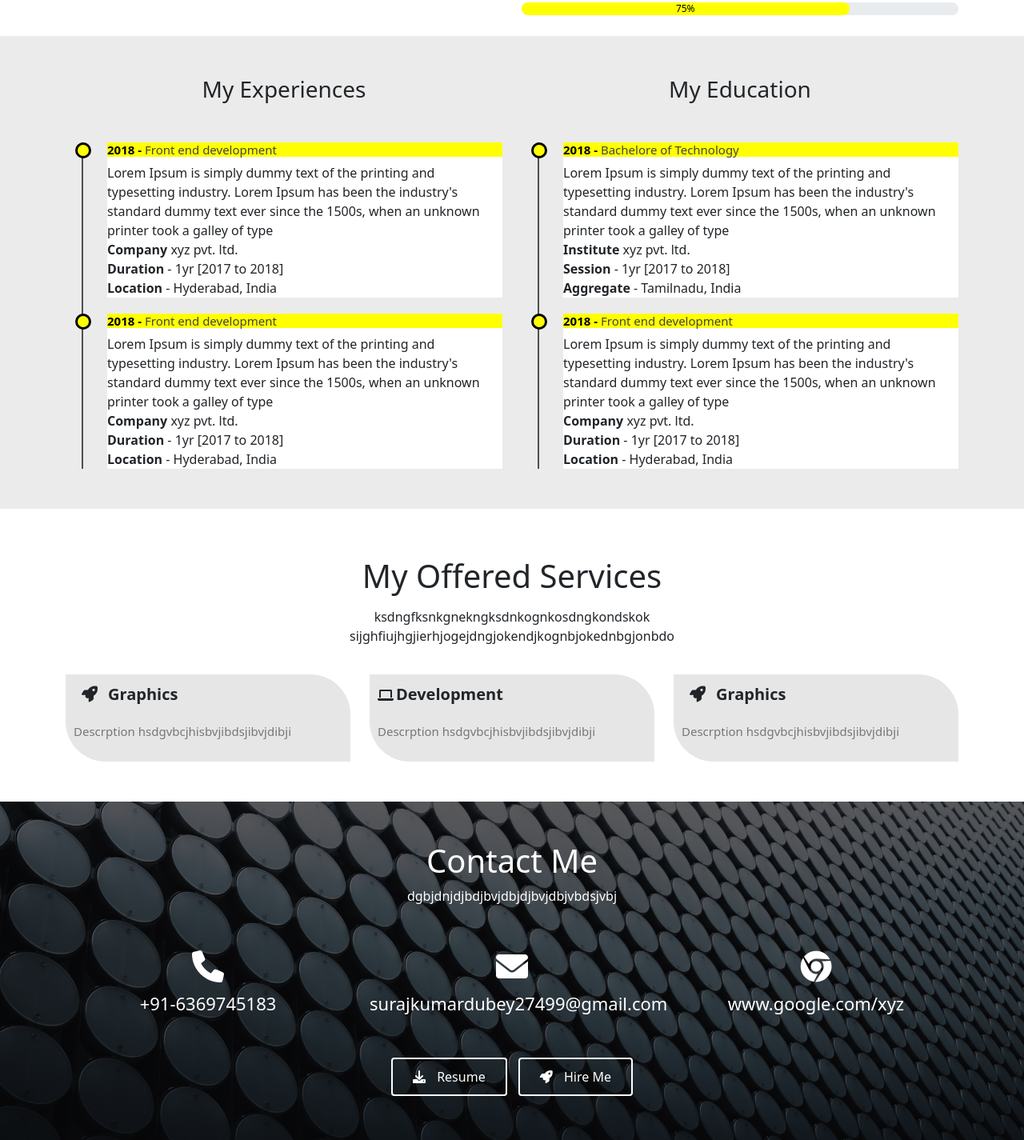
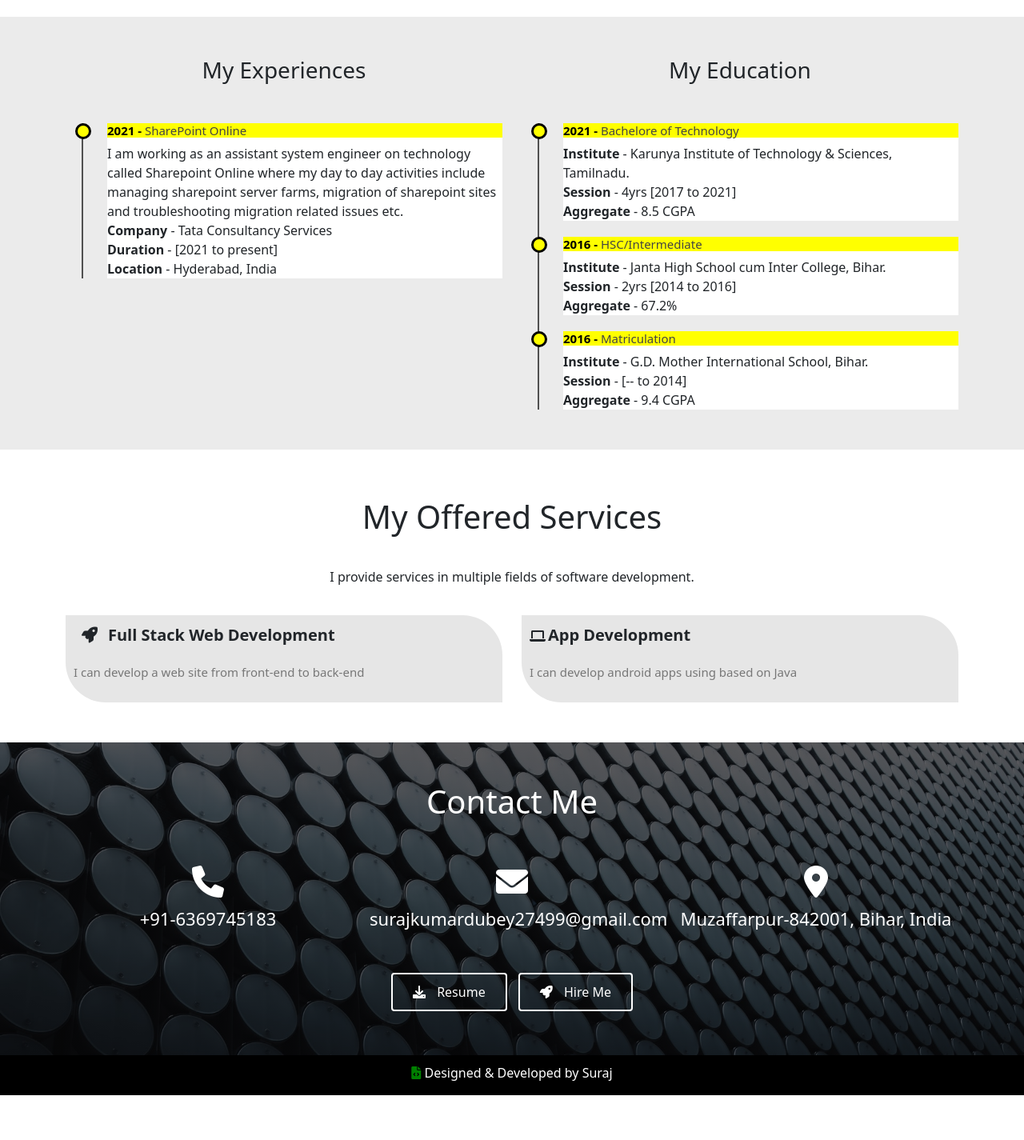
Before and after one commit to suraj27499/MyResume, a plain HTML site: page index.html in a window 1280 px wide. Shown: the part 1419-2844 px from the top of the page at 80% size. After the commit the page ends 2788 px from the top, so only its background shows below. Drawn offline with nearby package versions, Linux system fonts and the light colour scheme; some packages are replaced by stand-ins of ours; a script that the page names is missing.

Commit message:
Second Commit

```diff
--- a/index.html
+++ b/index.html
@@ -76,14 +76,13 @@
                 </div>
                 <div class="col-md-6">
                     <h3>WHO AM I ?</h3>
-                    <p>Lorem Ipsum is simply dummy text of the printing and typesetting industry. Lorem Ipsum has been
-                        the
-                        industry's standard dummy text ever since the 1500s, when an unknown printer took a galley of
-                        type
-                        and scrambled it to make a type specimen book. It has survived not only five centuries, but also
-                        the
-                        leap into electronic typesetting, remaining essentially unchanged. It was popularised in the
-                        1960s
+                    <p>I am a highly ambitious person with big dreams for my future.
+                        I love traveling to hill stations and beaches.
+                        I love my parents a lot.
+                        I believe I am an empathetic and compassionate person.
+                        I am a hard worker.
+                        I love reading and playing badminton.
+                        I am a social person who loves to talk and interact with people.
                     </p>
                     <div class="skills-bar">
                         <p>Java</p>
@@ -98,17 +97,17 @@
 
                         <p>SpringBoot</p>
                         <div class="progress">
-                            <div class="progress-bar" style="width: 70%;color: black;">70%</div>
+                            <div class="progress-bar" style="width: 60%;color: black;">60%</div>
                         </div>
 
-                        <p>JSP</p>
+                        <p>HTML/CSS</p>
                         <div class="progress">
                             <div class="progress-bar" style="width: 80%;color: black;">80%</div>
                         </div>
 
-                        <p>Android</p>
+                        <p>Javascript</p>
                         <div class="progress">
-                            <div class="progress-bar" style="width: 75%;color: black;">75%</div>
+                            <div class="progress-bar" style="width: 70%;color: black;">70%</div>
                         </div>
 
                     </div>
@@ -140,35 +139,15 @@
                         <h3 class="text-center">My Experiences</h3>
                         <ul class="timeline">
                             <li>
-                                <h4><span>2018 - </span>Front end development</h4>
-                                <p>Lorem Ipsum is simply dummy text of the printing and typesetting industry. Lorem
-                                    Ipsum has been
-                                    the
-                                    industry's standard dummy text ever since the 1500s, when an unknown printer took a
-                                    galley of
-                                    type
+                                <h4><span>2021 - </span>SharePoint Online</h4>
+                                <p>I am working as an assistant system engineer on technology called Sharepoint Online
+                                    where my day to day activities include managing sharepoint server farms, migration
+                                    of sharepoint sites and
+                                    troubleshooting migration related issues etc.
                                     <br>
-                                    <b>Company</b> xyz pvt. ltd.
+                                    <b>Company</b> - Tata Consultancy Services
                                     <br>
-                                    <b>Duration</b> - 1yr [2017 to 2018]
-                                    <br>
-                                    <b>Location</b> - Hyderabad, India
-
-                                </p>
-                            </li>
-
-                            <li>
-                                <h4><span>2018 - </span>Front end development</h4>
-                                <p>Lorem Ipsum is simply dummy text of the printing and typesetting industry. Lorem
-                                    Ipsum has been
-                                    the
-                                    industry's standard dummy text ever since the 1500s, when an unknown printer took a
-                                    galley of
-                                    type
-                                    <br>
-                                    <b>Company</b> xyz pvt. ltd.
-                                    <br>
-                                    <b>Duration</b> - 1yr [2017 to 2018]
+                                    <b>Duration</b> - [2021 to present]
                                     <br>
                                     <b>Location</b> - Hyderabad, India
 
@@ -181,37 +160,38 @@
                         <h3 class="text-center">My Education</h3>
                         <ul class="timeline">
                             <li>
-                                <h4><span>2018 - </span>Bachelore of Technology</h4>
-                                <p>Lorem Ipsum is simply dummy text of the printing and typesetting industry. Lorem
-                                    Ipsum has been
-                                    the
-                                    industry's standard dummy text ever since the 1500s, when an unknown printer took a
-                                    galley of
-                                    type
+                                <h4><span>2021 - </span>Bachelore of Technology</h4>
+                                <p>
+
+                                    <b>Institute</b> - Karunya Institute of Technology & Sciences, Tamilnadu.
                                     <br>
-                                    <b>Institute</b> xyz pvt. ltd.
+                                    <b>Session</b> - 4yrs [2017 to 2021]
                                     <br>
-                                    <b>Session</b> - 1yr [2017 to 2018]
-                                    <br>
-                                    <b>Aggregate</b> - Tamilnadu, India
+                                    <b>Aggregate</b> - 8.5 CGPA
 
                                 </p>
                             </li>
 
                             <li>
-                                <h4><span>2018 - </span>Front end development</h4>
-                                <p>Lorem Ipsum is simply dummy text of the printing and typesetting industry. Lorem
-                                    Ipsum has been
-                                    the
-                                    industry's standard dummy text ever since the 1500s, when an unknown printer took a
-                                    galley of
-                                    type
+                                <h4><span>2016 - </span>HSC/Intermediate </h4>
+                                <p>
+                                    <b>Institute</b> - Janta High School cum Inter College, Bihar.
                                     <br>
-                                    <b>Company</b> xyz pvt. ltd.
+                                    <b>Session</b> - 2yrs [2014 to 2016]
                                     <br>
-                                    <b>Duration</b> - 1yr [2017 to 2018]
+                                    <b>Aggregate</b> - 67.2%
+
+                                </p>
+                            </li>
+
+                            <li>
+                                <h4><span>2016 - </span>Matriculation </h4>
+                                <p>
+                                    <b>Institute</b> - G.D. Mother International School, Bihar.
                                     <br>
-                                    <b>Location</b> - Hyderabad, India
+                                    <b>Session</b> - [-- to 2014]
+                                    <br>
+                                    <b>Aggregate</b> - 9.4 CGPA
 
                                 </p>
                             </li>
@@ -225,32 +205,27 @@
         <div class="services" id="services">
             <div class="container">
                 <h1 class="text-center">My Offered Services</h1>
-                <p class="text-center">ksdngfksnkgnekngksdnkognkosdngkondskok
+                <p class="text-center">
                     <br>
-                    sijghfiujhgjierhjogejdngjokendjkognbjokednbgjonbdo
+                    I provide services in multiple fields of software development.
                 </p>
 
                 <div class="row">
-                    <div class="col-md-4">
+                    <div class="col-md-6">
                         <div class="services-box">
-                            <i class="fa fa-rocket"></i><span>Graphics</span>
-                            <p>Descrption hsdgvbcjhisbvjibdsjibvjdibji</p>
+                            <i class="fa fa-rocket"></i><span>Full Stack Web Development</span>
+                            <p>I can develop a web site from front-end to back-end</p>
                         </div>
                     </div>
 
-                    <div class="col-md-4">
+                    <div class="col-md-6">
                         <div class="services-box">
-                            <i class="fas fa-laptop"></i><span>Development</span>
-                            <p>Descrption hsdgvbcjhisbvjibdsjibvjdibji</p>
+                            <i class="fas fa-laptop"></i><span>App Development</span>
+                            <p>I can develop android apps using based on Java</p>
                         </div>
                     </div>
 
-                    <div class="col-md-4">
-                        <div class="services-box">
-                            <i class="fa fa-rocket"></i><span>Graphics</span>
-                            <p>Descrption hsdgvbcjhisbvjibdsjibvjdibji</p>
-                        </div>
-                    </div>
+
                 </div>
             </div>
         </div>
@@ -259,7 +234,7 @@
         <div class="contact" id="contact">
             <div class="container text-center">
                 <h1>Contact Me</h1>
-                <p class="text-center">dgbjdnjdjbdjbvjdbjdjbvjdbjvbdsjvbj</p>
+                <p class="text-center"></p>
                 <div class="row">
                     <div class="col-md-4">
                         <i class="fa fa-phone"></i>
@@ -272,8 +247,8 @@
                     </div>
 
                     <div class="col-md-4">
-                        <i class="fab fa-chrome"></i>
-                        <p>www.google.com/xyz</p>
+                        <i class="fas fa-map-marker-alt"></i>
+                        <p>Muzaffarpur-842001, Bihar, India</p>
                     </div>
                 </div>
                 <button type="button" class="btn btn-primary">
--- a/style.css
+++ b/style.css
@@ -228,6 +228,10 @@ body{
     padding:10px;
     font-size: 40px;
 }
+.contact .col-md-4 .fas{
+    padding:10px;
+    font-size: 40px;
+}
 .contact .btn{
     padding:10px 25px 10px 25px;
     margin: 5px;
@@ -248,6 +252,9 @@ body{
     margin-right: 10px;
 }
 .contact .btn .fab{
+    margin-right: 10px;
+}
+.contact .btn .fas{
     margin-right: 10px;
 }
 
```
Also changed, not shown: img/logo.PNG.
